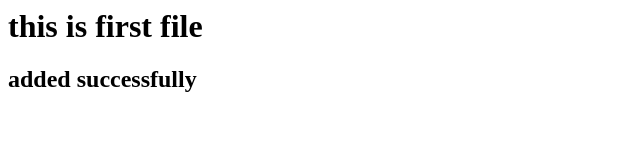
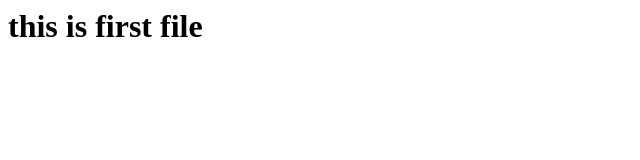
Before and after one commit to SathyaPrakash357/Demo1, a plain HTML site: page index.html in a window 1280 px wide. Shown: the whole page, without its empty margins (0-640 px from the left). Drawn offline with Linux system fonts and the light colour scheme.

Commit message:
Update index.html

```diff
--- a/index.html
+++ b/index.html
@@ -1,2 +1 @@
 <h1>this is first file</h1>
-<h2>added successfully</h2>
```
